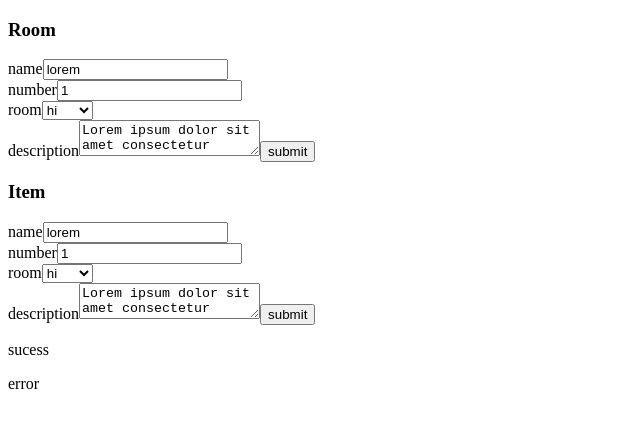
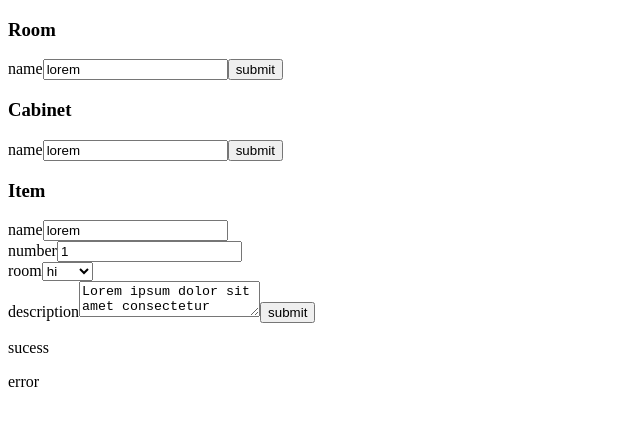
Before and after one commit to jc533/home_assist, a Next.js app: page /add in a window 1280 px wide. Shown: the top 428 px of the page, without its empty margins (0-640 px from the left). Built offline with nearby package versions, Linux system fonts and the light colour scheme.

Commit message:
test local storge but redirect don't work

```diff
--- a/app/add/page.js
+++ b/app/add/page.js
@@ -1,12 +1,14 @@
 'use client'
 
 import { isNotFoundError } from "next/dist/client/components/not-found"
+import { useRouter } from 'next/navigation'
 import { useState } from "react"
 
 export default function Add(){
     return (
         <>
         <RoomForm/>
+        <CabinetForm/>
         <ItemForm/>
         <Msg/>
         </>
@@ -20,16 +22,19 @@ const Msg = ()=>{
         </>
     )
 }
-const asyncSend = ()=>{
-
+const asyncSend = async (obj) => {
+    localStorage.setItem("db", JSON.stringify(obj))
 }
-const RoomForm = ()=>{
+const handleSubmit = async (e) => {
+    console.log(itm)
+    e.preventDefault()
+    setItm(defaultObj)
+    await asyncSend(itm)
+    router.push("/")
+}
+const CabinetForm = ()=>{
     const [itm,setItm] = useState({
-        name:"lorem",
-        number:1,
-        room:"hi",
-        description:"Lorem ipsum dolor sit amet consectetur adipisicing elit. Temporibus aut perferendis exercitationem delectus iusto, molestiae quam ratione magni eum necessitatibus laborum, deleniti numquam quibusdam veniam tempora nisi voluptatibus commodi porro."
-
+        name:"lorem"
     })
     const handleSubmit = (e)=>{
         console.log(itm)
@@ -43,30 +48,44 @@ const RoomForm = ()=>{
     }
     return (
         <form onSubmit={handleSubmit}>
+            <h3>Cabinet</h3>
+            <label>name</label>
+            <input
+                value={itm.name}
+                onChange={(e)=>handleChange(e,"name")}></input>
+            {/* <br/> */}
+            <input type="submit" value="submit" />
+        </form>
+    )
+}
+
+const RoomForm = ()=>{
+    const defaultObj = {name:""}
+    const router = useRouter()
+    const [itm,setItm] = useState({
+        name:"lorem"
+    })
+    // const handleSubmit = async (e)=>{
+    //     console.log(itm)
+    //     e.preventDefault()
+    //     setItm(defaultObj)
+    //     await asyncSend(itm)
+    //     router.push("/")
+    // }
+    const handleChange = (e,type)=>{
+        // alert()
+        let nitm = {...itm}
+        nitm[type] = e.target.value
+        setItm(nitm)
+    }
+    return (
+        <form onSubmit={handleSubmit}>
             <h3>Room</h3>
             <label>name</label>
             <input
                 value={itm.name}
                 onChange={(e)=>handleChange(e,"name")}></input>
-            <br/>
-            <label>number</label>
-            <input
-                type="number" value={itm.number}
-                onChange={(e)=>handleChange(e,"number")}></input>
-            <br/>
-            <label>room</label>
-            <select
-                name="" id="" value={itm.room}
-                onChange={(e)=>handleChange(e,"room")}>
-                <option value="hi">hi</option>
-                <option value="hello">hello</option>
-            </select>
-            <br/>
-            <label>description</label>
-            <textarea
-                value={itm.description}
-                onChange={(e)=>handleChange(e,"description")}>
-            </textarea>
+            {/* <br/> */}
             <input type="submit" value="submit" />
         </form>
     )
--- a/app/page.js
+++ b/app/page.js
@@ -1,3 +1,3 @@
 export default function Page() {
     return <h1>Hello, Next.js!</h1>
-  }
+}
```
Also changed, not shown: app/components/index.js (added).
